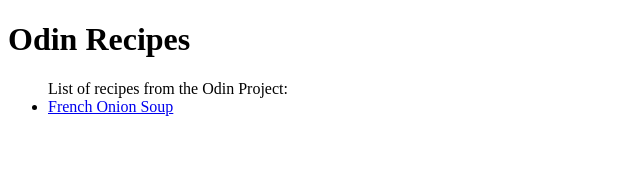
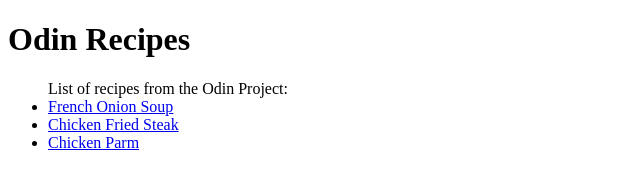
Before and after one commit to benalbone/odin-recipes, a plain HTML site: page index.html in a window 1280 px wide. Shown: the whole page, without its empty margins (0-640 px from the left). Drawn offline with Linux system fonts and the light colour scheme.

Commit message:
Added links more links to other html pages in index.html

```diff
--- a/index.html
+++ b/index.html
@@ -9,6 +9,8 @@
         <h1>Odin Recipes</h1>
         <ul>List of recipes from the Odin Project:
             <li><a href="./recipes/french-onion-soup.html">French Onion Soup</a></li>
+            <li><a href="./recipes/chicken-fried-steak.html">Chicken Fried Steak</a></li>
+            <li><a href="./recipes/chicken-parm.html">Chicken Parm</a></li>
         </ul>
     </body>
 </html>
```
